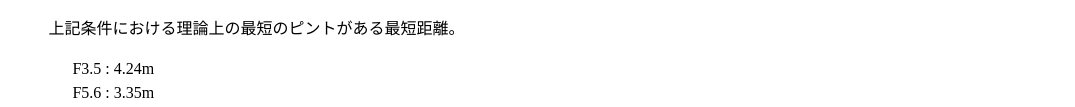
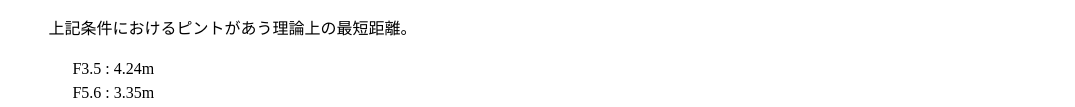
Before and after one commit to mitsugu/pentax17first, a plain HTML site: page index.html in a window 1280 px wide. Shown: the part 1872-1979 px from the top of the page, without its empty margins (102-1177 px from the left). Drawn offline with Linux system fonts and the light colour scheme.

Commit message:
fix typo

```diff
--- a/index.html
+++ b/index.html
@@ -100,7 +100,7 @@
 	<h2>フィルムについて</h2>
 	<p>もちろん ISO 感度の高いフィルムを使ったほうが絞り、シャッタスピードともに有利になる。</p>
 	<h2>付録 : 無限遠の Subject Distance を 8.5m としたときの Near Forcus</h2>
-	<p>上記条件における理論上の最短のピントがある最短距離。</p>
+	<p>上記条件におけるピントがあう理論上の最短距離。</p>
 	<ul class="nomark">
 		<li>F3.5 : 4.24m</li>
 		<li>F5.6 : 3.35m</li>
```
